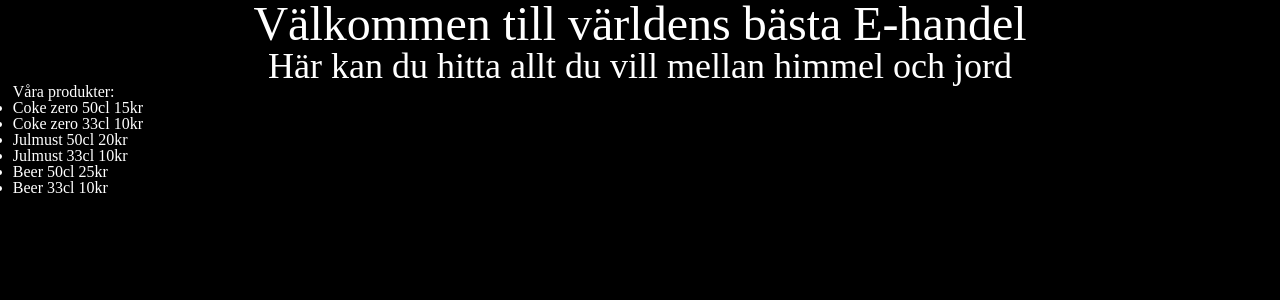
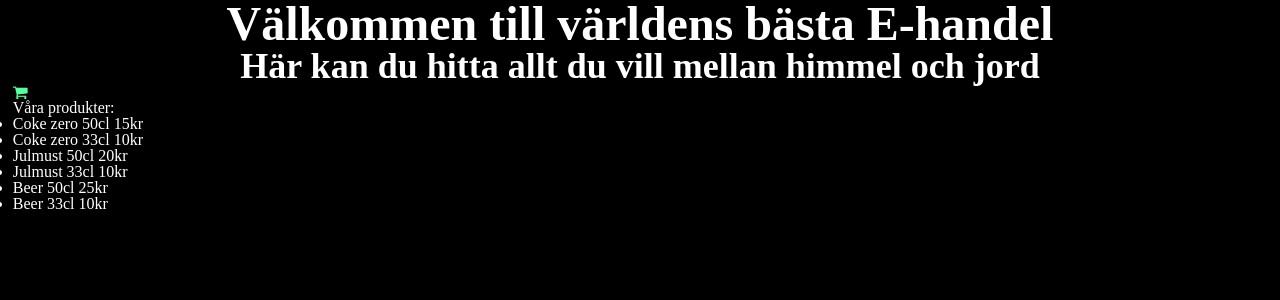
Before and after one commit to ErikElmehed/test_handel, a PHP site: page / in a window 1280 px wide. Shown: the top 300 px of the page. Run offline with PHP 8.4, Linux system fonts and the light colour scheme; some libraries are stand-ins or nearby versions.

Commit message:
added font awesome icon

```diff
--- a/css/style.css
+++ b/css/style.css
@@ -15,7 +15,6 @@ time, mark, audio, video {
 	padding: 0;
 	border: 0;
 	font-size: 100%;
-	font: inherit;
 	vertical-align: baseline;
 }
 /* HTML5 display-role reset for older browsers */
@@ -105,6 +104,11 @@ header {
     overflow: hidden;
 	z-index: 0;
 }
+/* ------------------------------------ FONT AWESOMEEEE ------------------------- */
+.fa-shopping-cart {
+	color: #5BFF9F;
+	font-size: 5.5em;
+}
 
 body {
 	background-color: black;
--- a/index.php
+++ b/index.php
@@ -4,9 +4,7 @@
 <div class="section-wrapper">
 	<div class="onerow">
 		<div class="col6">
-
-		</div>
-		<div class="col6 last">
+			<i class="fa fa-shopping-cart"></i>
 			<p>Våra produkter:</p>
 		</div>
 		<div class="onerow">
```
